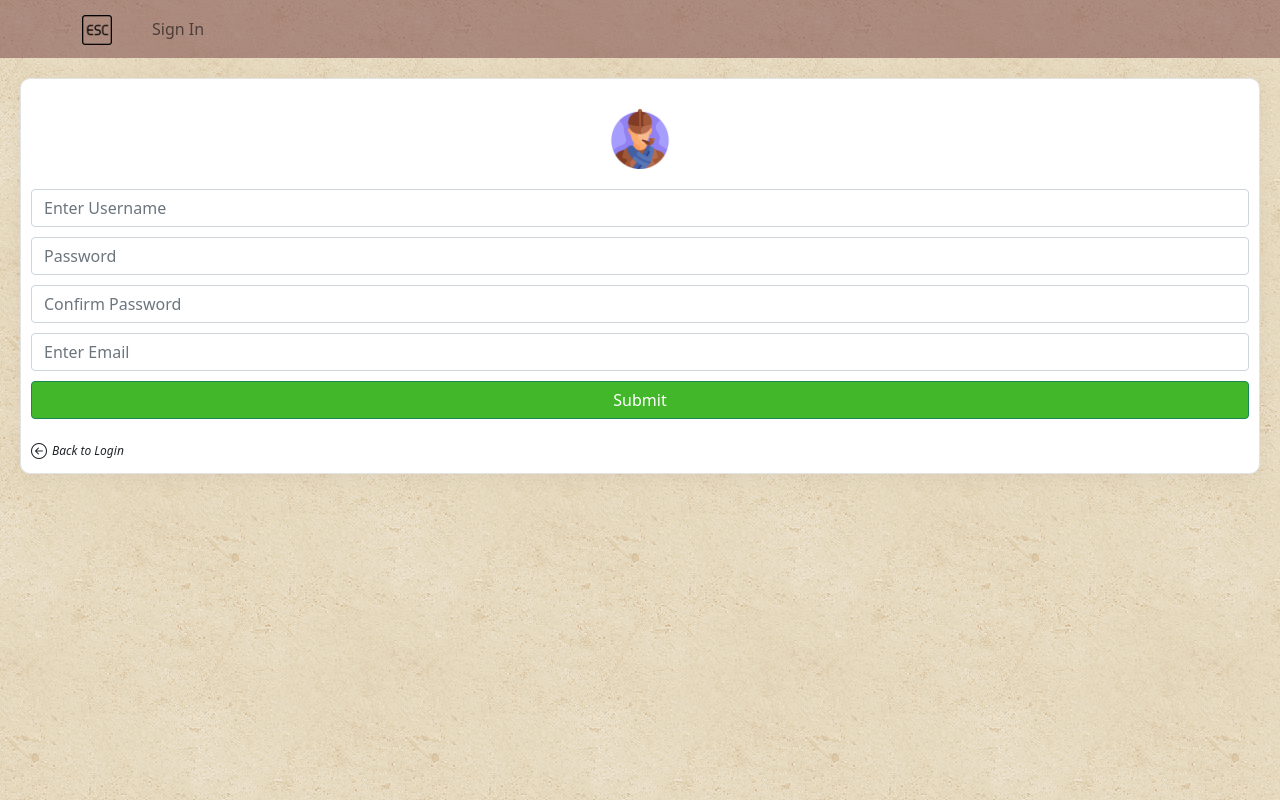
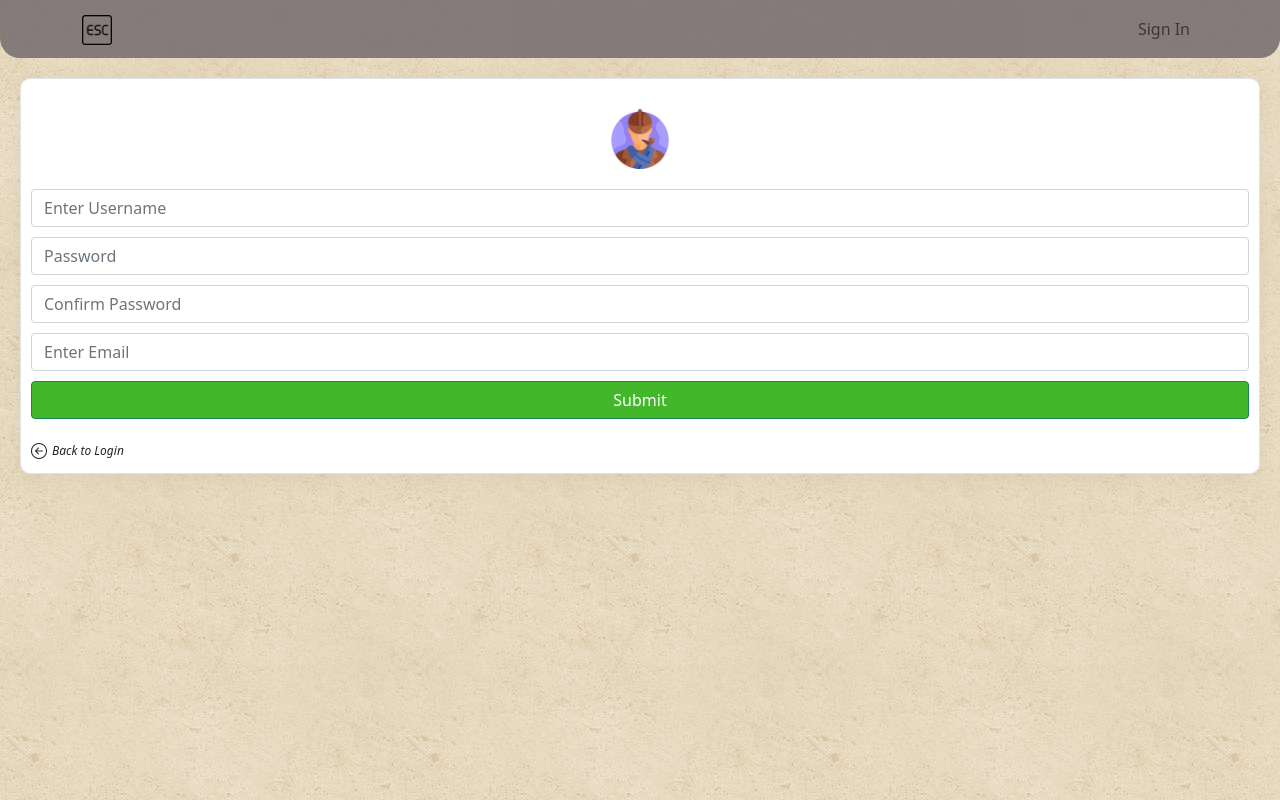
Before and after one commit to sh3ngsh3ng/Project-03, a React (Create React App) app in the folder project-03/: page /sign-up in a window 1280 px wide. Built offline with nearby package versions, Linux system fonts and the light colour scheme.

Commit message:
added tags badge to active listing cards

```diff
--- a/project-03/src/App.css
+++ b/project-03/src/App.css
@@ -8,12 +8,23 @@
 
 /* start of navbar */
 .navbar {
-    background-color: rgba(119, 68, 68, 0.521);
+    background-color: rgba(128, 119, 119, 0.959);
+    border-radius: 0px 0px 20px 20px;
 }
 
 #nav-bar-logo {
     height: 30px;
 }
+
+div.navbar-nav {
+    margin: 0!important;
+}
+
+#basic-navbar-nav {
+    justify-content: flex-end;
+}
+
+
 
 a.nav-link {
     display: flex;
@@ -26,17 +37,12 @@ a.nav-link {
 }
 
 #user-icon {
-    font-size: 20px;
+    font-size: 25px;
 }
 
 /* end of navbar */
 
 
-/* start of carousel */
-/* #carousel-div {
-    height: 100px;
-    overflow: hidden;
-} */
 
 #banner-div {
     height: 150px;
@@ -99,8 +105,23 @@ a.nav-link {
     background: #1877f2;
 }
 
+div.card-title {
+    margin: 2px;
+}
+
 .card-img-top {
     height: 150px;
+}
+
+.card-badge-div {
+    width:100%;
+    display: inline-block;
+    white-space: nowrap;
+    overflow-x: auto;
+}
+
+.active-card-badge {
+    margin-right: 2px;
 }
 
 /* end of ProductListing */
--- a/project-03/src/App.js
+++ b/project-03/src/App.js
@@ -14,9 +14,11 @@ function App() {
 
 
   return (
+    <React.Fragment>
+    <NavBar />
     <Router>
-    <React.Fragment>
-      <NavBar />
+
+
       <Switch>
         {/* Start of Main Page */}
         <Route exact path="/">
@@ -54,8 +56,9 @@ function App() {
         {/* End of product Display Page */}
 
       </Switch>
+      </Router>
     </React.Fragment>
-    </Router>
+
 
   );
 }
--- a/project-03/src/components/NavBar.js
+++ b/project-03/src/components/NavBar.js
@@ -3,7 +3,8 @@ import { Navbar, NavDropdown, Nav, Container, Offcanvas } from 'react-bootstrap'
 import 'bootstrap/dist/css/bootstrap.min.css'
 import { checkIfLogin, getUserId } from '../pages/utils'
 import { useHistory } from 'react-router'
-import { brandLogo, brandLogo2 } from '../images'
+import { brandLogo2 } from '../images'
+import { motion } from 'framer-motion'
 
 export default function NavBar() {
 
@@ -19,7 +20,14 @@ export default function NavBar() {
     const handleShow = () => setShow(true);
 
     return (
-        <div>
+        <motion.div animate={{y:0}}
+                    initial={{y:"-100%"}}
+                    transition={{
+                        type:"spring",
+                        stiffness: 50,
+                        delay: 0.02
+                    }}
+        >
             <Offcanvas show={show} onHide={handleClose} placement="top">
                 <Offcanvas.Header closeButton>
                     <Offcanvas.Title>Offcanvas</Offcanvas.Title>
@@ -77,6 +85,6 @@ export default function NavBar() {
                     </Navbar.Collapse>
                 </Container>
             </Navbar>
-        </div>
+        </motion.div>
     )
 }
--- a/project-03/src/components/ProductListing.js
+++ b/project-03/src/components/ProductListing.js
@@ -17,6 +17,20 @@ export default function ProductListing() {
     }
     // context.getActiveListings().then(res => setActiveListings(res))
 
+    const getBadgeColor = (tag) => {
+        let legend = {
+            'horror': 'bg-danger',
+            'suspense': 'bg-dark',
+            'humour': "bg-warning",
+            'relaxing': 'bg-success',
+            'mystery': "bg-dark",
+            'suspense': "bg-primary",
+            'thriller': "bg-secondary"
+        }
+        return legend[tag]
+    }
+
+
     return (
         <div id="active-listing-card-div" role="button">
             {context.getListings().map((listing, i) => (
@@ -26,17 +40,26 @@ export default function ProductListing() {
                         x: 0
                     }}
                     initial={{
-                        x: "-100%"
+                        x: "-1000%"
                     }}
                     transition={{
                         type: "spring",
                         stiffness: 50,
-                        delay: i * 0.1
+                        delay: i * 0.3
                     }}
                 >
-                    <Card.Img variant="top" src={listing.thumbnail_url} />
+                    <Card.Img variant="top" src={listing.image_url} />
                     <Card.Body>
                         <Card.Title>{listing.product_name}</Card.Title>
+
+                        <div className="card-badge-div">
+
+                            {listing.tags.map((tag)=> {
+                                return <span className={"active-card-badge badge rounded-pill " +  getBadgeColor(tag.name)}>{tag.name}</span>
+                            })}
+
+                        </div>
+
                         <div className="active-listing-card-body">
                             <Card.Text className="active-listing-card-description">
 
@@ -44,7 +67,6 @@ export default function ProductListing() {
 
                             </Card.Text>
                         </div>
-
                     </Card.Body>
                     <div className="active-listing-card-button-div">
                         <Button className="active-listing-card-btn" variant="primary" onClick={()=>{
--- a/project-03/src/components/ProductSection.js
+++ b/project-03/src/components/ProductSection.js
@@ -15,7 +15,6 @@ export default function ProductSection() {
         console.log(listings)
     }, [])
 
-
     const context = {
         'activeTab': activeTab,
         'setActiveTab': (evt) => {
@@ -24,10 +23,6 @@ export default function ProductSection() {
         'getListings': () => {
             console.log(listings)
             return listings
-        },
-        'addToCart': async (userId, productSlotId) => {
-            // let response = await axios.get(BASE_URL + userId + "/" + productSlotId)
-            // console.log(response)
         }
     }
 
--- a/project-03/src/pages/MainPage.js
+++ b/project-03/src/pages/MainPage.js
@@ -1,6 +1,5 @@
 import React from 'react'
 import ProductSection from '../components/ProductSection'
-import FeaturedCarousel from "../components/Carousel"
 
 export default function MainPage () {
 
@@ -9,8 +8,6 @@ export default function MainPage () {
     return (
         <React.Fragment>
 
-                <FeaturedCarousel />
-
                 <ProductSection />
 
         </React.Fragment>
```
